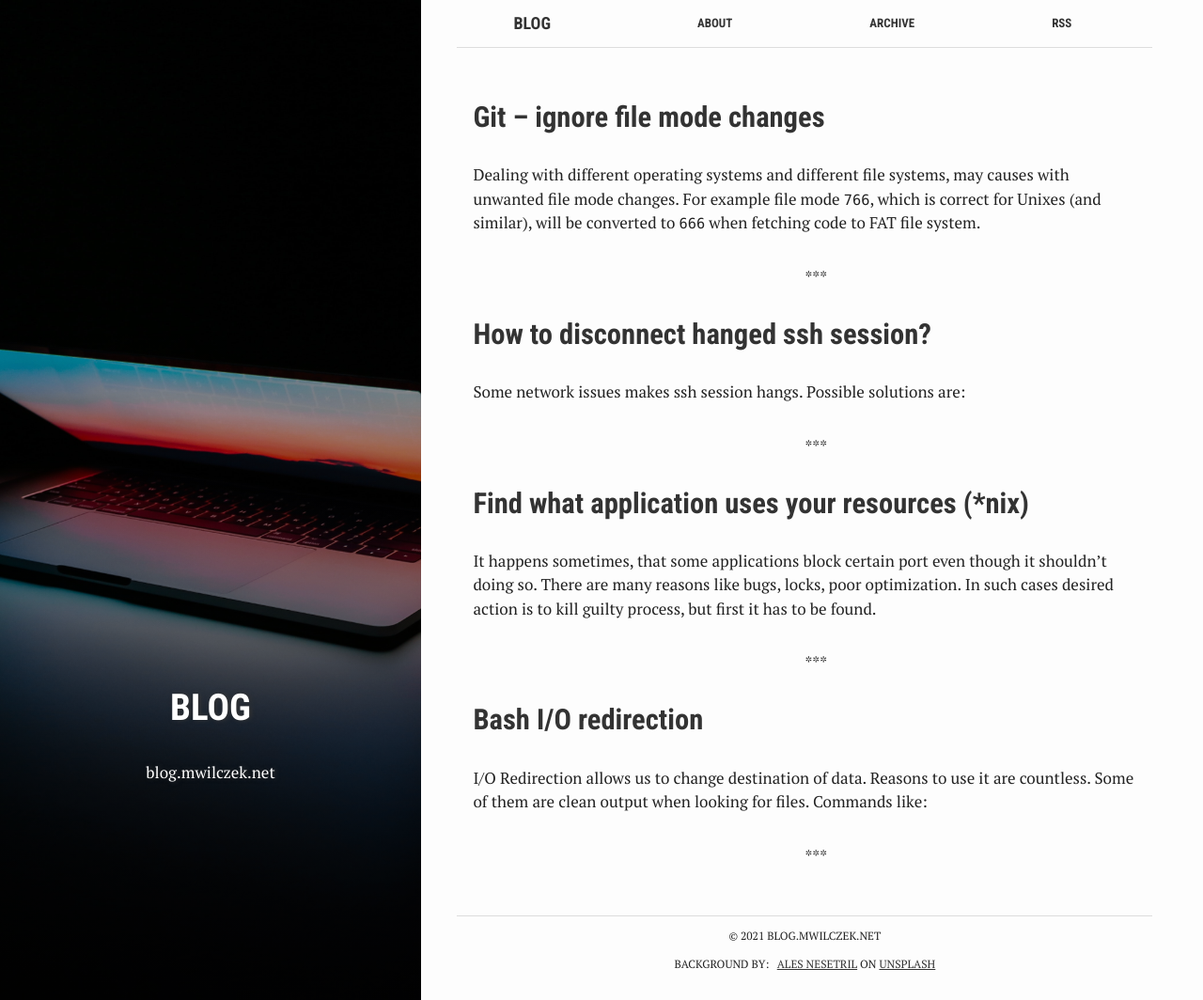
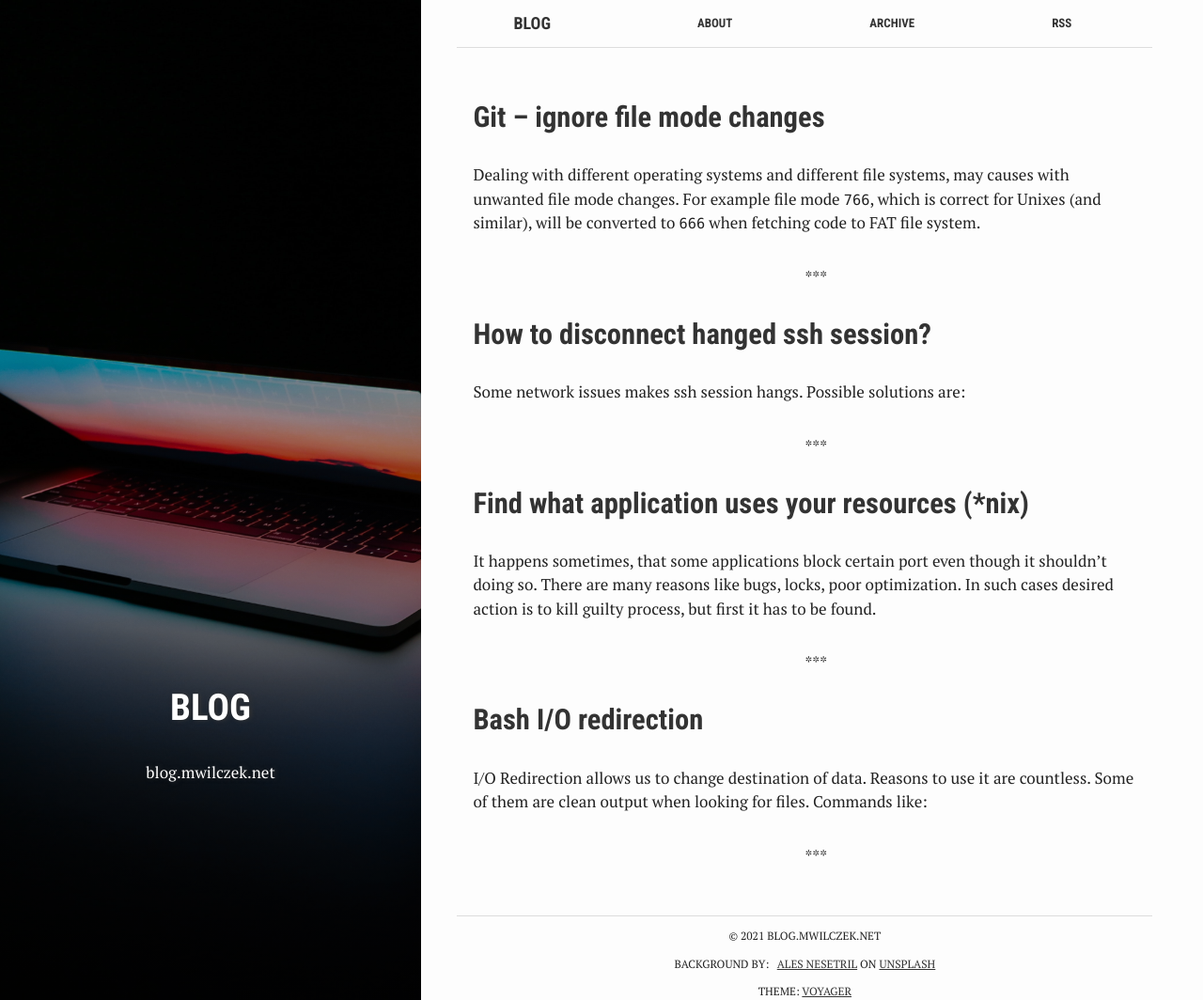
Before and after one commit to mwilczek-net/blog.mwilczek.net, a Jekyll site: the page built from index.html, in a window 1280 px wide and 1064 px high. Shown: the whole window at 94% size. Built offline with Jekyll 4.4.1, drawn with Linux system fonts in a browser that asks for light colours.

Commit message:
voyager theme refernce

```diff
--- a/_includes/footer.html
+++ b/_includes/footer.html
@@ -5,5 +5,6 @@
       Background by: &nbsp; {{ page.bg_credential }}
     {% endif %}
   </p>
+  <p>Theme: <a href="http://jekyllthemes.org/themes/voyager/">Voyager</a></p>
 </footer>
 <script src="{{ site.baseurl }}/assets/js/scripts.js"></script>
```
